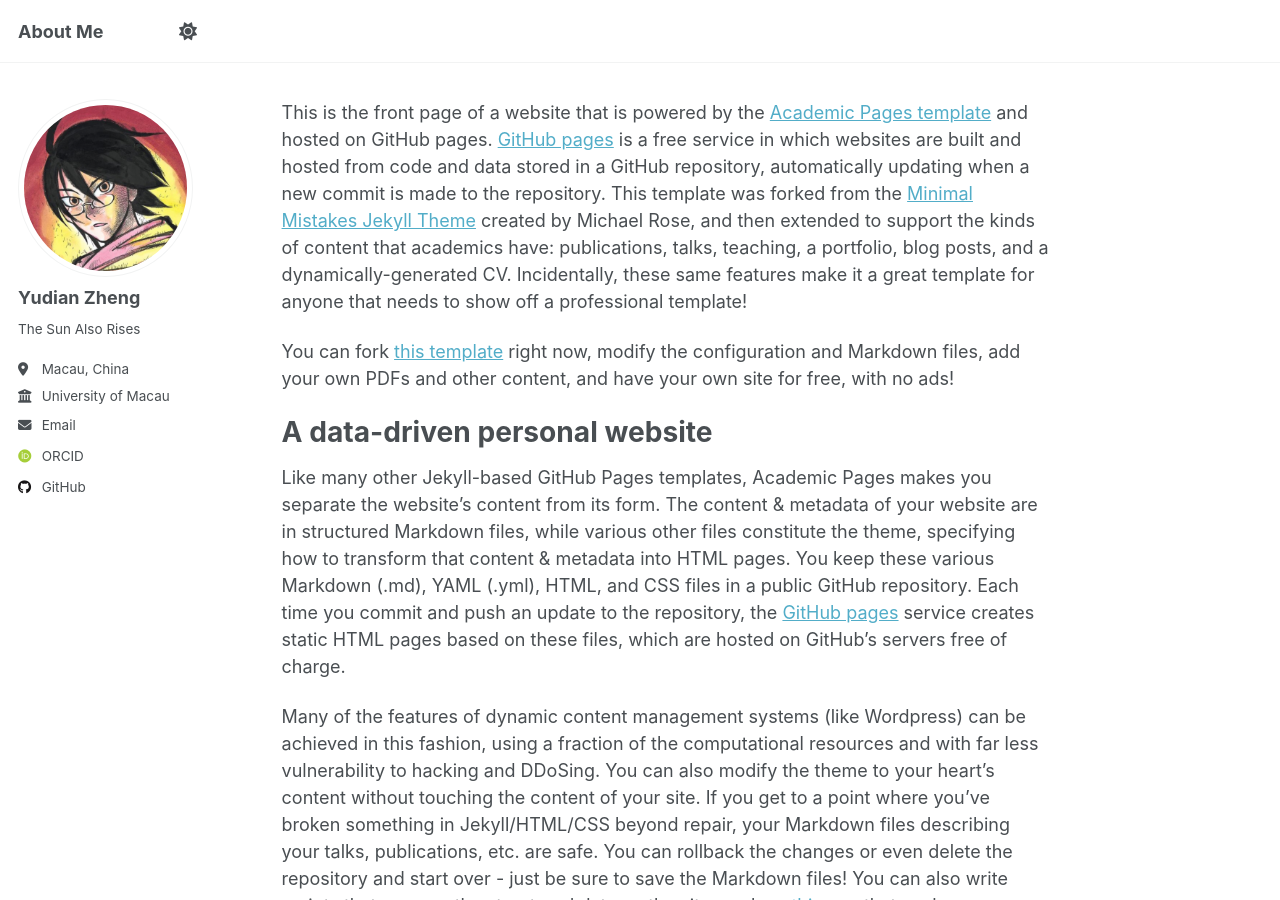
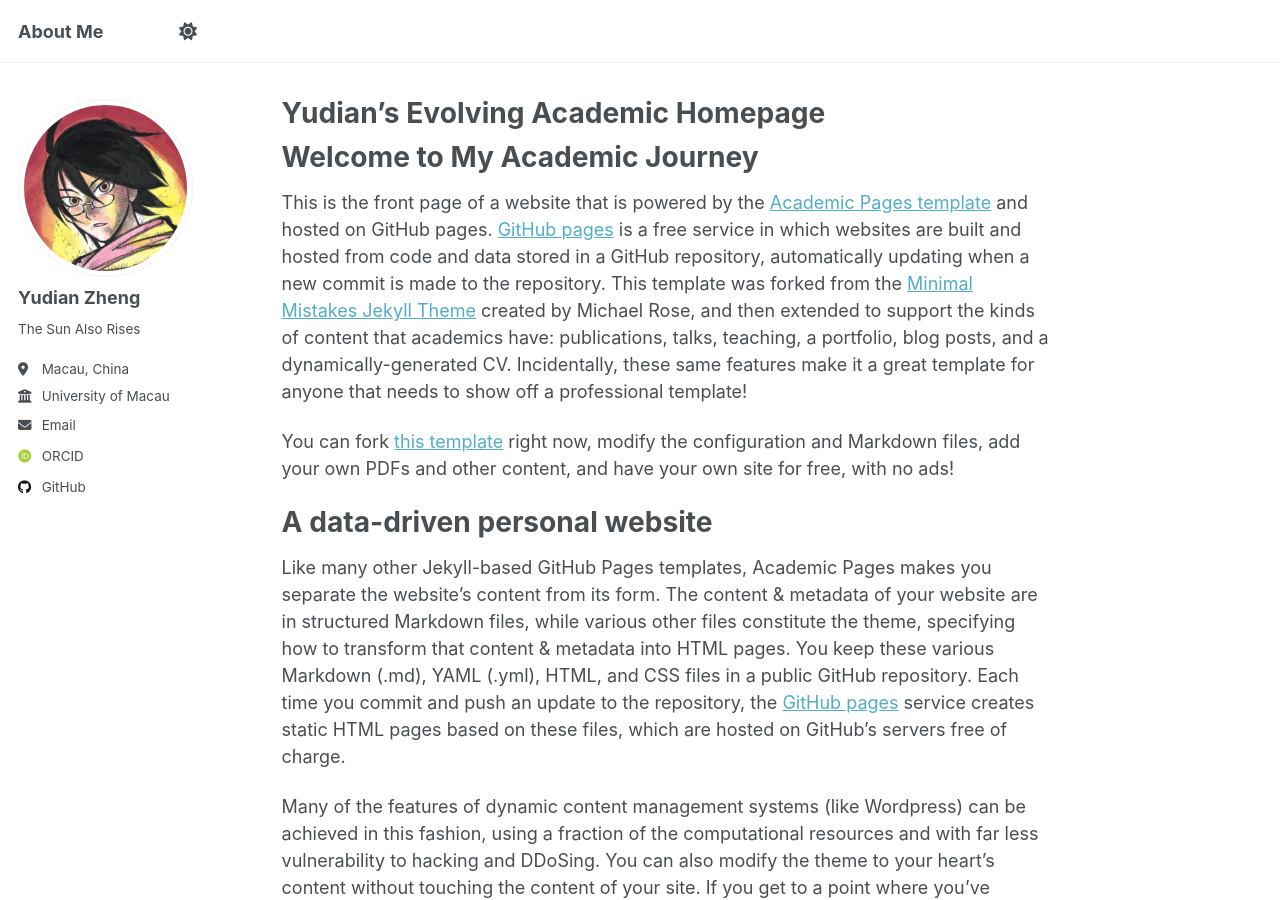
Before and after one commit to yudianzheng/yudianzheng.github.io, a Jekyll site: the page built from _pages/about.md, in a window 1280 px wide and 900 px high. Built offline with Jekyll 4.4.1, drawn with Linux system fonts in a browser that asks for light colours; some web fonts are replaced; a script that is not in the unit is left out; some of the changed lines change nothing that is shown.

Commit message:
little modifications

```diff
--- a/_pages/about.md
+++ b/_pages/about.md
@@ -1,14 +1,14 @@
 ---
 permalink: /
-# title: "Yudian's Evolving Academic Homepage"
-# page_title: "Welcome to My Academic Journey"
+title: "Yudian's Evolving Academic Homepage"
 author_profile: true
 redirect_from:
   - /about/
   - /about.html
 ---
 
-<!-- # Welcome to My Academic Journey -->
+# Welcome to My Academic Journey
+
 
 This is the front page of a website that is powered by the [Academic Pages template](https://github.com/academicpages/academicpages.github.io) and hosted on GitHub pages. [GitHub pages](https://pages.github.com) is a free service in which websites are built and hosted from code and data stored in a GitHub repository, automatically updating when a new commit is made to the repository. This template was forked from the [Minimal Mistakes Jekyll Theme](https://mmistakes.github.io/minimal-mistakes/) created by Michael Rose, and then extended to support the kinds of content that academics have: publications, talks, teaching, a portfolio, blog posts, and a dynamically-generated CV. Incidentally, these same features make it a great template for anyone that needs to show off a professional template!
 
```
